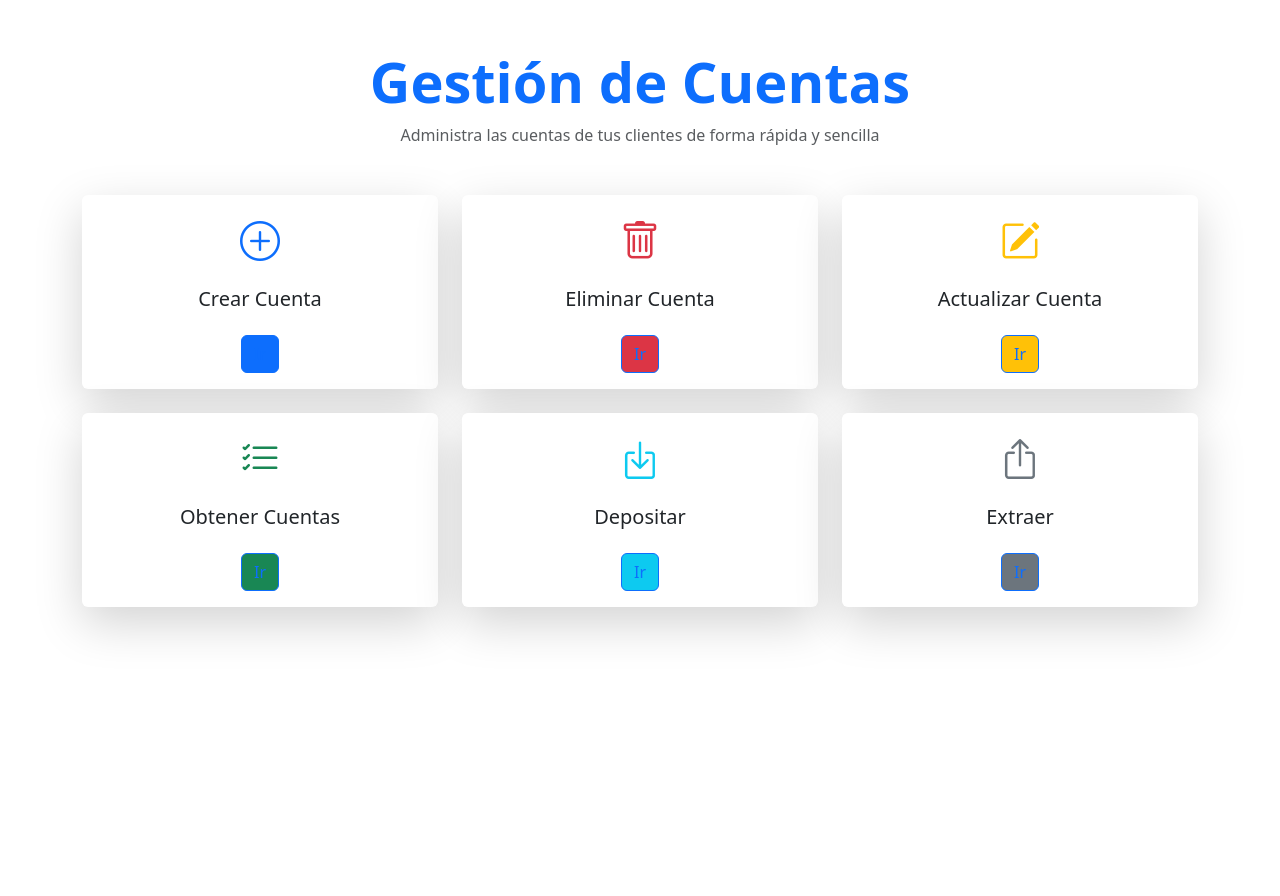
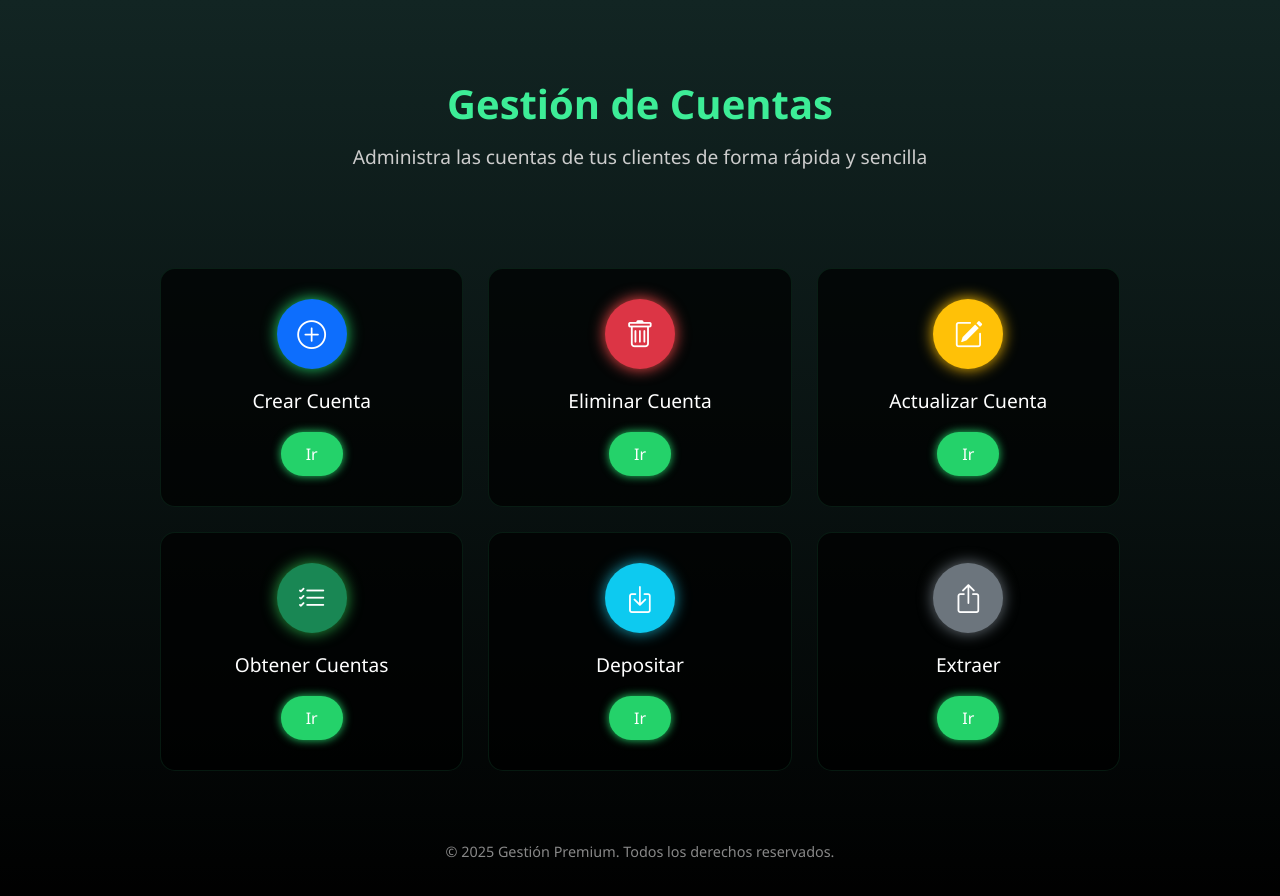
Before and after one commit to KennethLopez4270/BNK_Frontend, a Vue app in the folder frt2-cuentas/: page / in a window 1280 px wide. Shown: the top 896 px of the page. Before the commit the page ends 800 px from the top, so only its background shows below. Built offline with nearby package versions, Linux system fonts and the light colour scheme.

Commit message:
[ADD] styles home

```diff
--- a/frt2-cuentas/package.json
+++ b/frt2-cuentas/package.json
@@ -11,6 +11,7 @@
   "dependencies": {
     "@vueuse/motion": "^3.0.3",
     "animate.css": "^4.1.1",
+    "axios": "^1.9.0",
     "bootstrap": "^5.3.6",
     "bootstrap-icons": "^1.13.1",
     "html2pdf.js": "^0.10.3",
--- a/frt2-cuentas/src/views/HomeCuentas.vue
+++ b/frt2-cuentas/src/views/HomeCuentas.vue
@@ -1,27 +1,32 @@
 <template>
-  <div class="container py-5 animate__animated animate__fadeIn">
-    <div class="text-center mb-5">
-      <h1 class="display-4 fw-bold text-primary animate__animated animate__fadeInDown">Gestión de Cuentas</h1>
-      <p class="text-muted">Administra las cuentas de tus clientes de forma rápida y sencilla</p>
-    </div>
+  <div class="gestor-cuentas">
+    <section class="hero">
+      <h1 class="titulo">Gestión de Cuentas</h1>
+      <p class="descripcion">
+        Administra las cuentas de tus clientes de forma rápida y sencilla
+      </p>
+    </section>
 
-    <div class="row justify-content-center g-4">
-      <div class="col-md-4" v-for="boton in botones" :key="boton.label">
-        <div class="card shadow-lg h-100 border-0 animate__animated animate__zoomIn">
-          <div class="card-body d-flex flex-column justify-content-center align-items-center text-center">
-            <i :class="`bi ${boton.icon} fs-1 text-${boton.color} mb-3`"></i>
-            <h5 class="card-title">{{ boton.label }}</h5>
-            <button
-              class="btn btn-outline-primary mt-3"
-              :class="`btn-${boton.color}`"
-              @click="boton.action"
-            >
-              Ir
-            </button>
-          </div>
+    <section class="botones-grid">
+      <div
+        v-for="boton in botones"
+        :key="boton.label"
+        class="card-accion"
+        @click="boton.action"
+      >
+        <div class="icono" :class="`bg-${boton.color}`">
+          <i :class="`bi ${boton.icon}`"></i>
         </div>
+        <h3>{{ boton.label }}</h3>
+        <button class="btn-accion">
+          Ir
+        </button>
       </div>
-    </div>
+    </section>
+
+    <footer class="footer">
+      © 2025 Gestión Premium. Todos los derechos reservados.
+    </footer>
   </div>
 </template>
 
@@ -48,5 +53,119 @@ const botones = [
 </script>
 
 <style scoped>
-@import "animate.css";
+.gestor-cuentas {
+  font-family: 'Segoe UI', sans-serif;
+  color: #fff;
+  background: linear-gradient(to bottom, #122523, #000);
+  min-height: 100vh;
+  display: flex;
+  flex-direction: column;
+  align-items: center;
+  padding: 20px;
+}
+
+.hero {
+  padding: 60px 20px 40px;
+  text-align: center;
+}
+
+.titulo {
+  font-size: 2.5rem;
+  font-weight: 800;
+  color: #3ded97;
+  margin-bottom: 15px;
+}
+
+.descripcion {
+  font-size: 1.2rem;
+  color: #ccc;
+}
+
+.botones-grid {
+  display: grid;
+  grid-template-columns: repeat(auto-fit, minmax(250px, 1fr));
+  gap: 25px;
+  width: 100%;
+  max-width: 1000px;
+  padding: 40px 20px;
+}
+
+.card-accion {
+  background: rgba(0, 0, 0, 0.7);
+  border-radius: 15px;
+  padding: 30px 20px;
+  text-align: center;
+  cursor: pointer;
+  transition: transform 0.3s, box-shadow 0.3s;
+  border: 1px solid rgba(61, 237, 151, 0.1);
+}
+
+.card-accion:hover {
+  transform: translateY(-5px);
+  box-shadow: 0 10px 20px rgba(61, 237, 151, 0.1);
+}
+
+.card-accion h3 {
+  margin: 20px 0;
+  color: #fff;
+  font-size: 1.2rem;
+}
+
+.icono {
+  width: 70px;
+  height: 70px;
+  margin: 0 auto;
+  border-radius: 50%;
+  display: flex;
+  align-items: center;
+  justify-content: center;
+  font-size: 1.8rem;
+}
+
+.icono i {
+  color: white;
+}
+
+.bg-primary { background-color: #24d26a; box-shadow: 0 0 15px #24d26a; }
+.bg-danger { background-color: #ff4d4d; box-shadow: 0 0 15px #ff4d4d; }
+.bg-warning { background-color: #ffc107; box-shadow: 0 0 15px #ffc107; }
+.bg-success { background-color: #28a745; box-shadow: 0 0 15px #28a745; }
+.bg-info { background-color: #17a2b8; box-shadow: 0 0 15px #17a2b8; }
+.bg-secondary { background-color: #6c757d; box-shadow: 0 0 15px #6c757d; }
+
+.btn-accion {
+  background-color: #24d26a;
+  color: #fff;
+  padding: 10px 25px;
+  font-size: 1rem;
+  border: none;
+  border-radius: 30px;
+  cursor: pointer;
+  box-shadow: 0 0 10px #24d26a;
+  transition: 0.3s;
+}
+
+.btn-accion:hover {
+  background-color: #1abc5c;
+}
+
+.footer {
+  margin-top: auto;
+  padding: 30px 0;
+  font-size: 0.9rem;
+  color: #888;
+  text-align: center;
+}
+
+@media (max-width: 768px) {
+  .botones-grid {
+    grid-template-columns: 1fr 1fr;
+  }
+}
+
+@media (max-width: 480px) {
+  .botones-grid {
+    grid-template-columns: 1fr;
+  }
+}
 </style>
```
Also changed, not shown: 1 other file (tests, documents, lock files or other folders).
